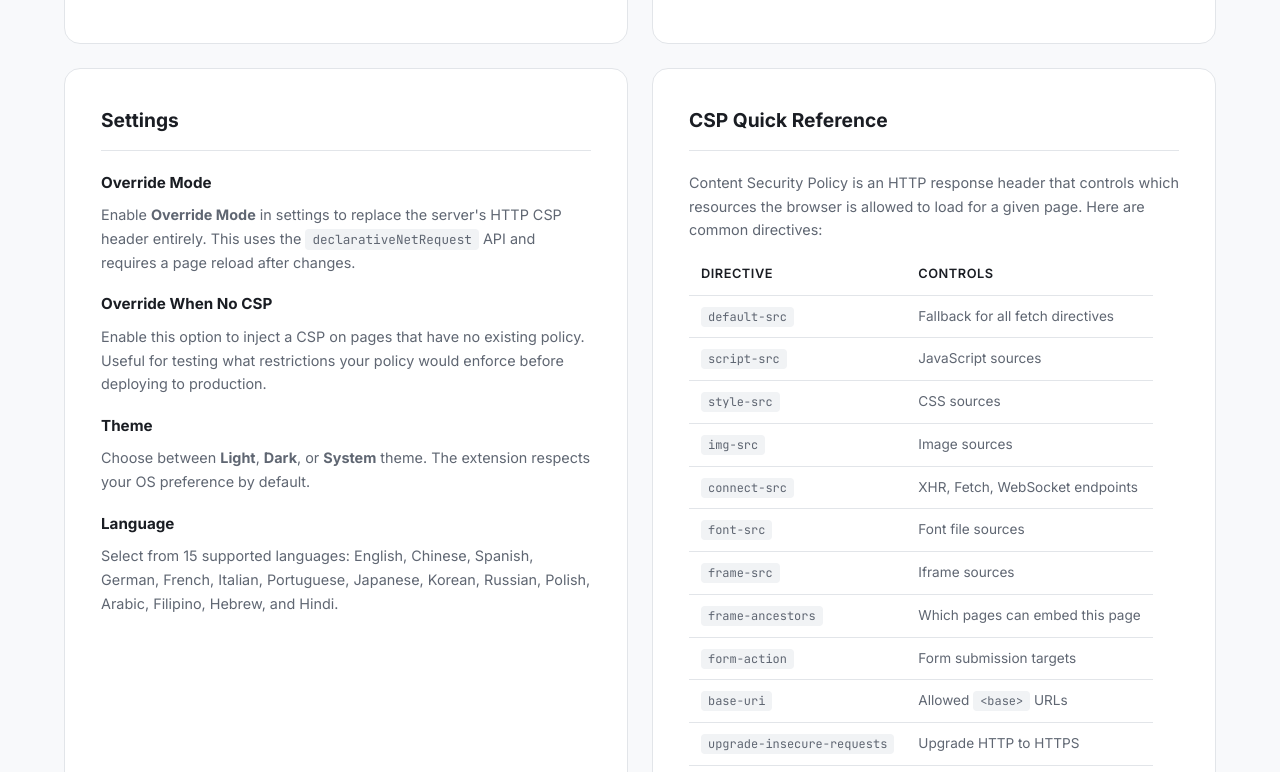
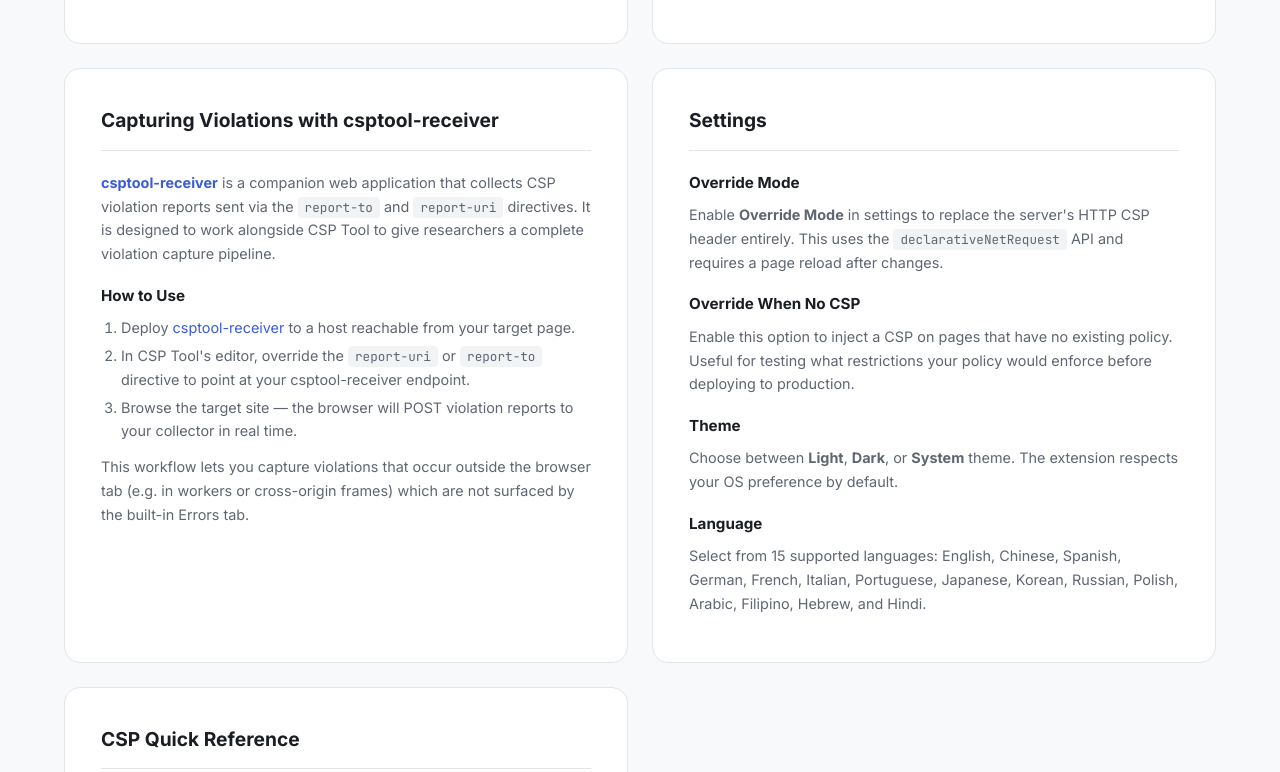
Before and after one commit to aleph-void/csptool.net, a plain HTML site: page index.html in a window 1280 px wide. Shown: the part 4319-5091 px from the top of the page. Drawn offline with Linux system fonts and the light colour scheme.

Commit message:
Adding Receiver information

```diff
--- a/index.html
+++ b/index.html
@@ -354,6 +354,21 @@
           </div>
         </div>
 
+        <!-- CSP Receiver -->
+        <div class="doc-card" id="doc-receiver">
+          <h3>Capturing Violations with csptool-receiver</h3>
+          <div class="doc-content">
+            <p><a href="https://github.com/aleph-void/csptool-receiver" target="_blank" rel="noopener"><strong>csptool-receiver</strong></a> is a companion web application that collects CSP violation reports sent via the <code>report-to</code> and <code>report-uri</code> directives. It is designed to work alongside CSP Tool to give researchers a complete violation capture pipeline.</p>
+            <h4>How to Use</h4>
+            <ol>
+              <li>Deploy <a href="https://github.com/aleph-void/csptool-receiver" target="_blank" rel="noopener">csptool-receiver</a> to a host reachable from your target page.</li>
+              <li>In CSP Tool's editor, override the <code>report-uri</code> or <code>report-to</code> directive to point at your csptool-receiver endpoint.</li>
+              <li>Browse the target site &mdash; the browser will POST violation reports to your collector in real time.</li>
+            </ol>
+            <p>This workflow lets you capture violations that occur outside the browser tab (e.g. in workers or cross-origin frames) which are not surfaced by the built-in Errors tab.</p>
+          </div>
+        </div>
+
         <!-- Settings -->
         <div class="doc-card" id="doc-settings">
           <h3>Settings</h3>
@@ -490,6 +505,7 @@
           <a href="support.html">Support</a>
           <a href="privacy.html">Privacy</a>
           <a href="https://github.com/alephvoid/csptool-web" target="_blank" rel="noopener">GitHub</a>
+          <a href="https://github.com/aleph-void/csptool-receiver" target="_blank" rel="noopener">csptool-receiver</a>
         </div>
         <p class="footer-copy">Created by <a href="https://alephvoid.com" target="_blank" rel="noopener">Aleph Void LLC</a>. &copy; 2026 CSP Tool.</p>
       </div>
```
